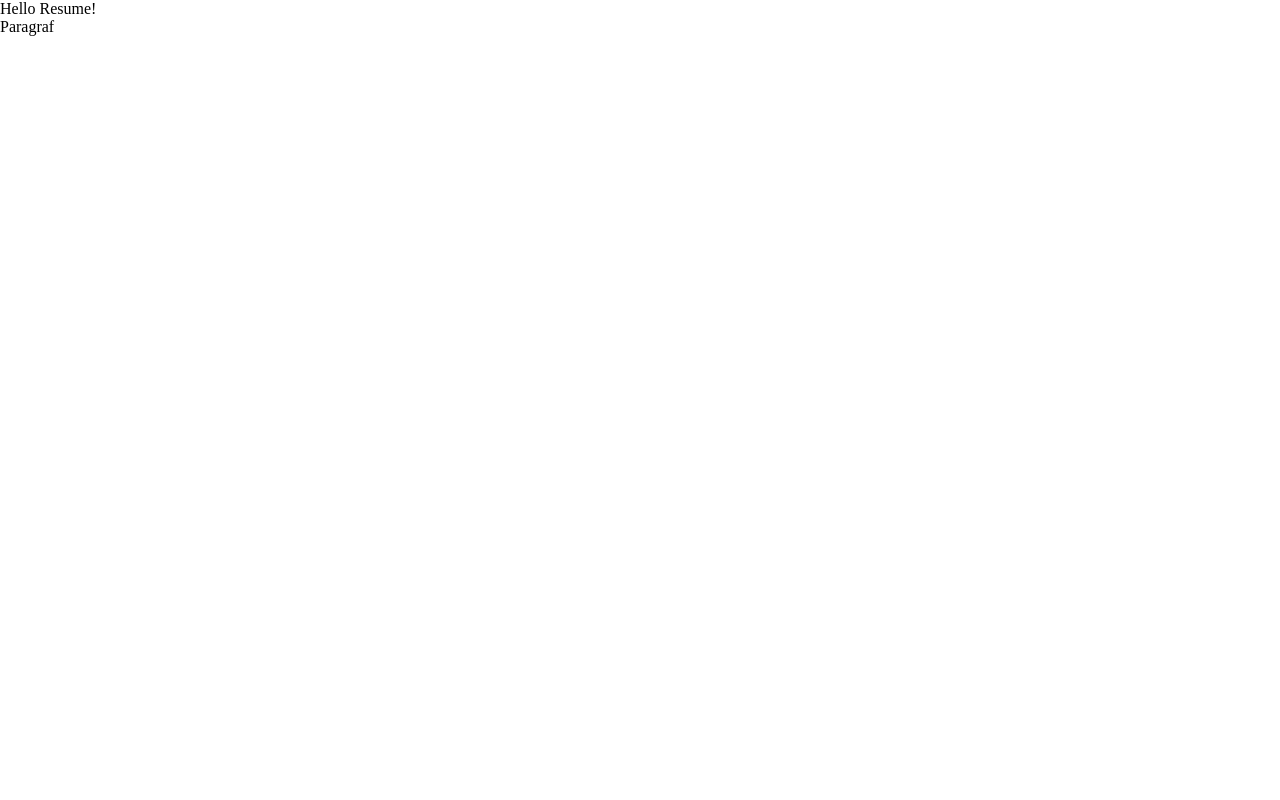
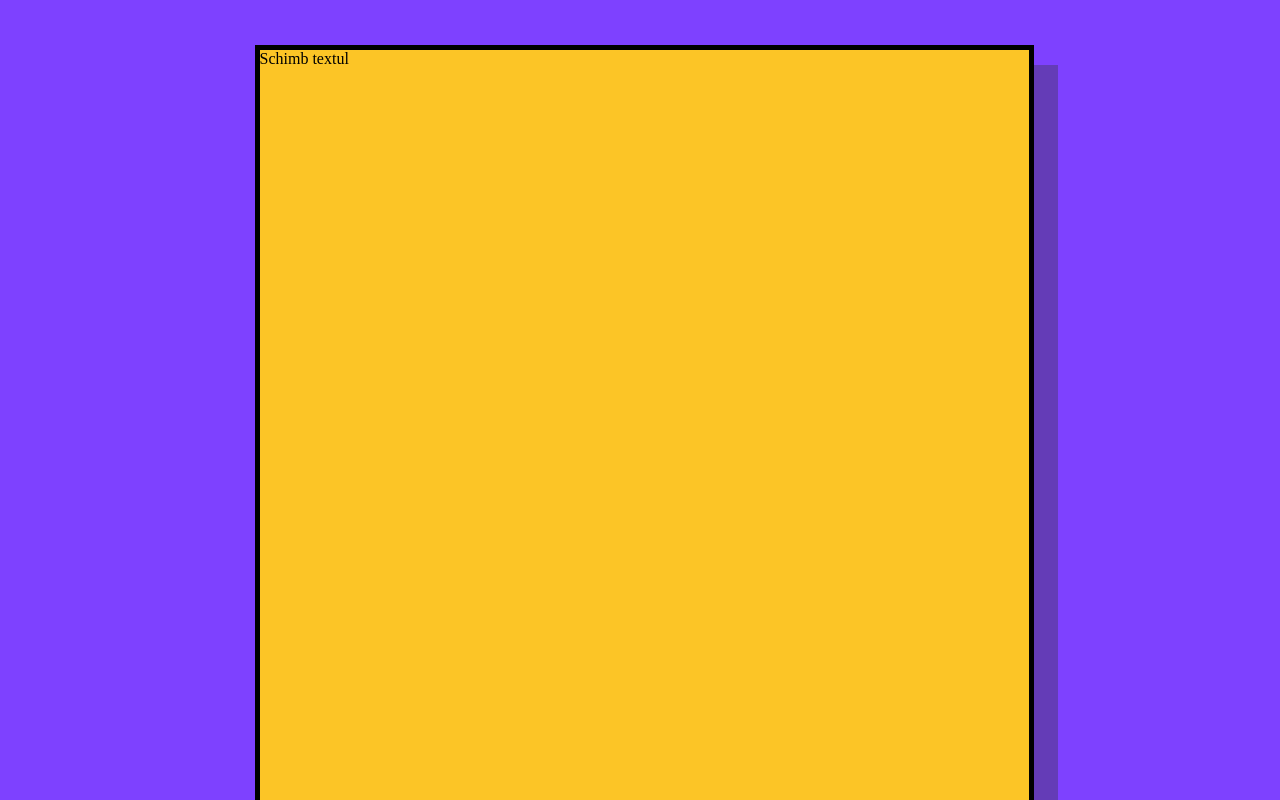
Before and after one commit to ArianneMS/resume, a React (Vite) app: page / in a window 1280 px wide. Shown: the top 800 px of the page. Built offline with nearby package versions, Linux system fonts and the light colour scheme.

Commit message:
Create Layout Component

```diff
--- a/src/App.jsx
+++ b/src/App.jsx
@@ -1,10 +1,13 @@
 import './normalize.css';
+import Layout from './components/Layout';
+
+
 
 export default function App() {
   return(
-    <main>
-    Hello Resume!
-    <div>Paragraf</div>
-    </main>
+   <Layout>
+   Schimb textul
+   </Layout>
+
     )
 }
--- /dev/null
+++ b/src/components/Layout.jsx
@@ -0,0 +1,34 @@
+import styled from 'styled-components';
+
+
+const Layout = (props) => {
+  return(
+    <Background>
+      <Page>
+        {props.children}
+      </Page>
+    </Background>
+  )
+}
+
+export default Layout;
+
+
+const Background = styled.div `
+width: 100vw;
+min-height: 100vh;
+display: flex;
+align-items: center;
+justify-content: center;
+background: #7E41FF;
+`;
+
+const Page = styled.div `
+margin: 45px 58.5px 74px 66.5px;
+width: 769px;
+min-height: 1247px;
+flex-shrink: 0;
+border: 5px solid #000;
+background: #FCC526;
+box-shadow: 24px 20px 0px 0px rgba(52, 52, 51, 0.35);
+`;
```
